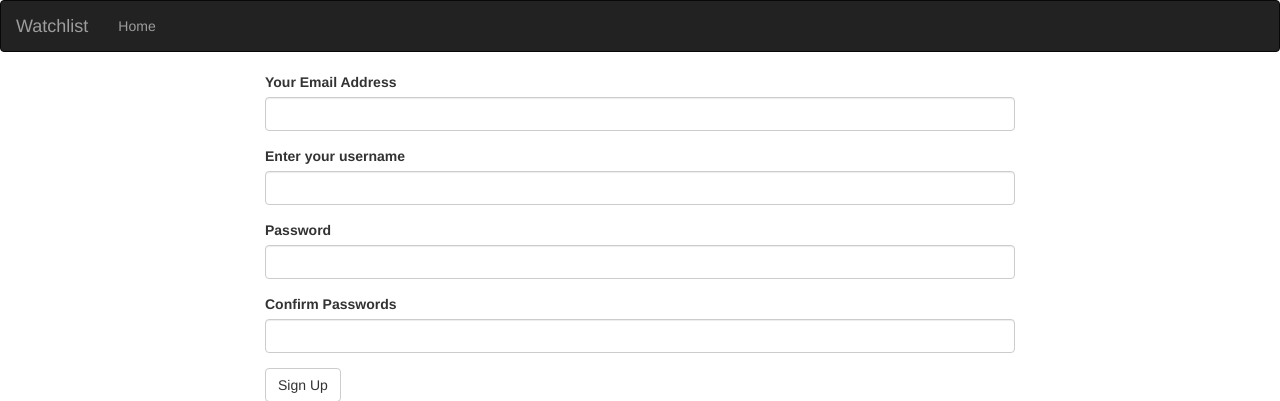
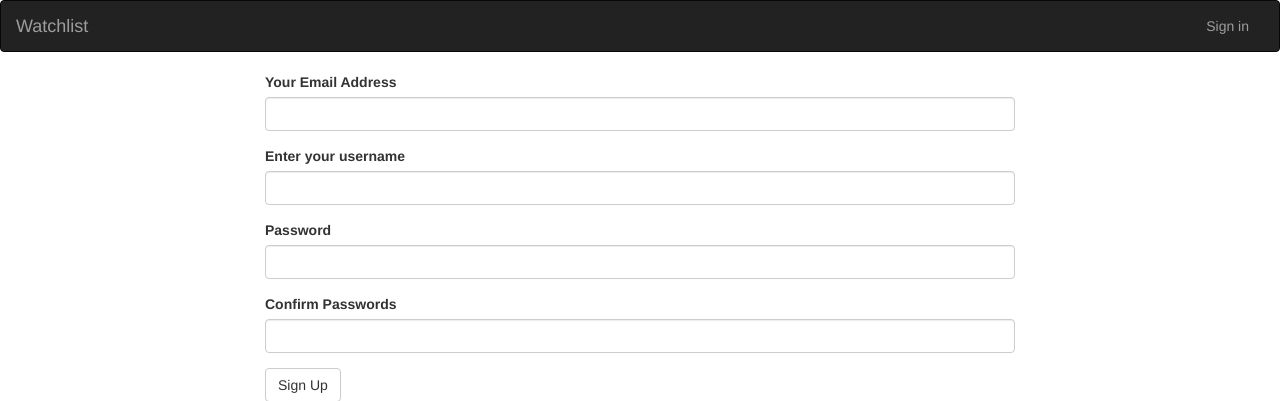
Before and after one commit to OwenMur21/One-Pitch, a Flask app: page /authenticate/register in a window 1280 px wide. Shown: the top 401 px of the page. Run offline with Flask 2, Linux system fonts and the light colour scheme; some libraries are stand-ins or nearby versions.

Commit message:
Edits navbar

```diff
--- a/app/templates/navbar.html
+++ b/app/templates/navbar.html
@@ -10,8 +10,14 @@
                 <a class="navbar-brand" href="/"> Watchlist </a>
             </div>
             <div class="navbar-collapse collapse">
-                <ul class="nav navbar-nav">
-                    <li><a href="/">Home</a></li>
+                 <ul class="nav navbar-nav navbar-right">
+                  {% if current_user.is_authenticated %}
+                  <li style="color:white;padding:15px;">{{current_user.username}}</li>
+                  <li><a href="{{url_for('auth.logout')}}">Sign out</a></li>
+                  {% else %}
+                  <li><a href="{{url_for('auth.login')}}">Sign in</a></li>
+                  {%endif%}
+                </ul>
             </div>
 
         </div>
```
